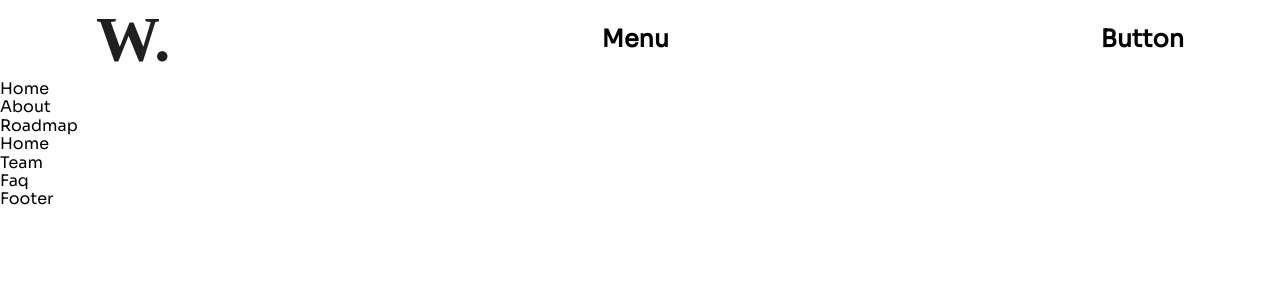
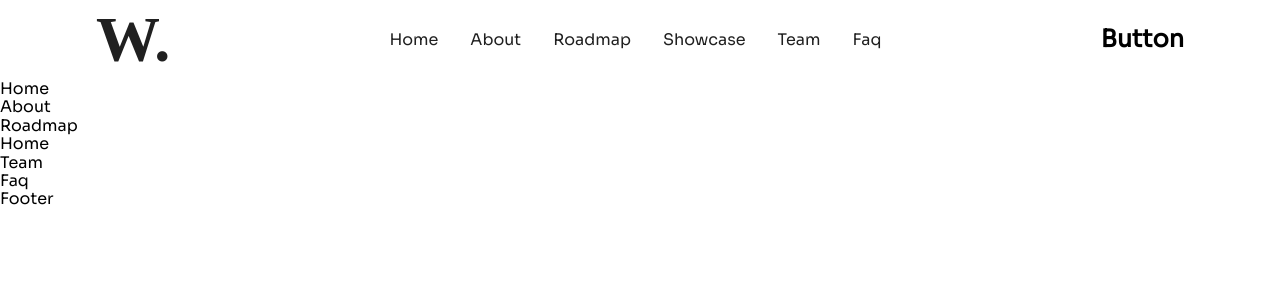
Before and after one commit to Nadim-Nahle/FinalProject3, a React (Create React App) app in the folder frontend-react/: page / in a window 1280 px wide. Shown: the top 300 px of the page. Built offline with nearby package versions, Linux system fonts and the light colour scheme; a web font is replaced by a local one.

Commit message:
Frontend-React Create- Menu items

```diff
--- a/frontend-react/src/components/Navigation.jsx
+++ b/frontend-react/src/components/Navigation.jsx
@@ -17,12 +17,32 @@ const NavBar = styled.nav`
   margin: 0 auto;
 `;
 
+const Menu = styled.ul`
+  display: flex;
+  justify-content: space-between;
+  align-items: center;
+  list-style: none;
+`;
+
+const MenuItem = styled.li`
+  margin: 0 1rem;
+  color: ${(props) => props.theme.text};
+  cursor: pointer;
+`;
+
 const Navigation = () => {
   return (
     <Section>
       <NavBar>
         <Logo />
-        <h2>Menu</h2>
+        <Menu>
+          <MenuItem>Home</MenuItem>
+          <MenuItem>About</MenuItem>
+          <MenuItem>Roadmap</MenuItem>
+          <MenuItem>Showcase</MenuItem>
+          <MenuItem>Team</MenuItem>
+          <MenuItem>Faq</MenuItem>
+        </Menu>
         <h2>Button</h2>
       </NavBar>
     </Section>
```
